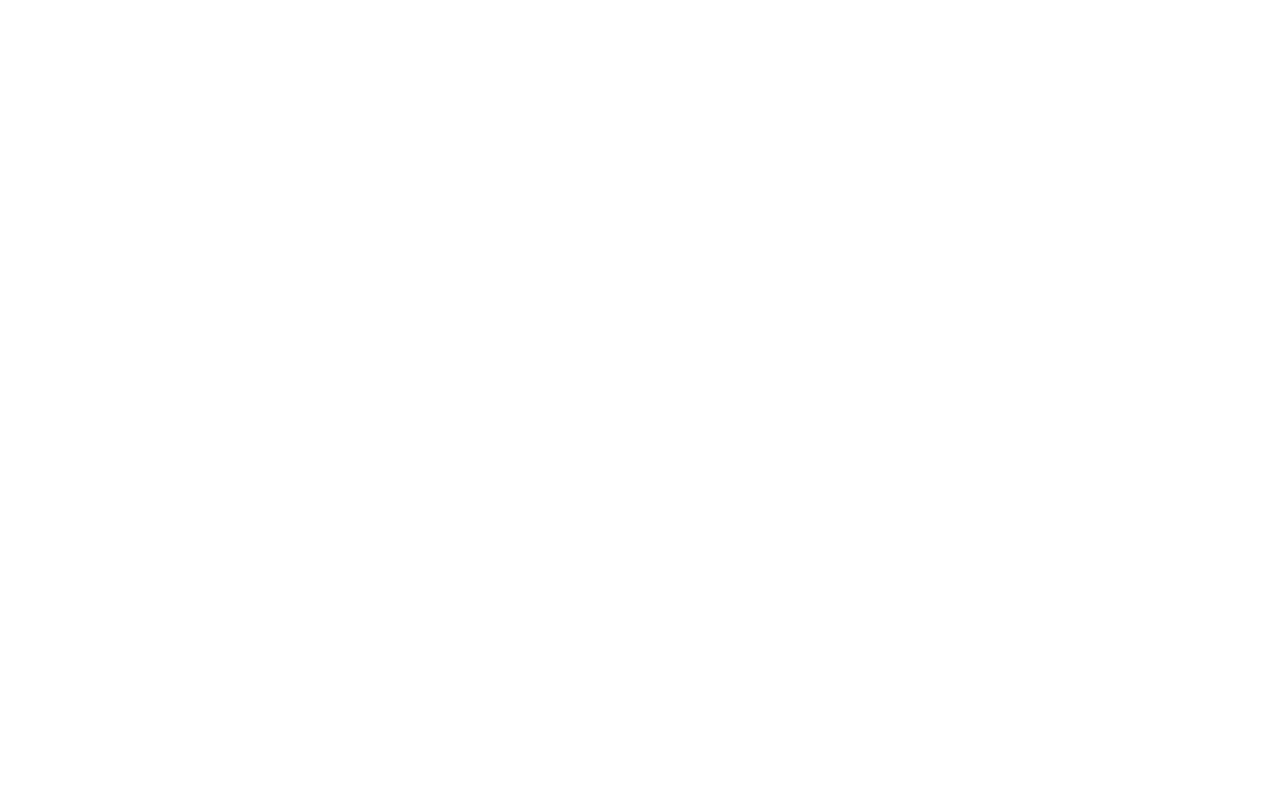
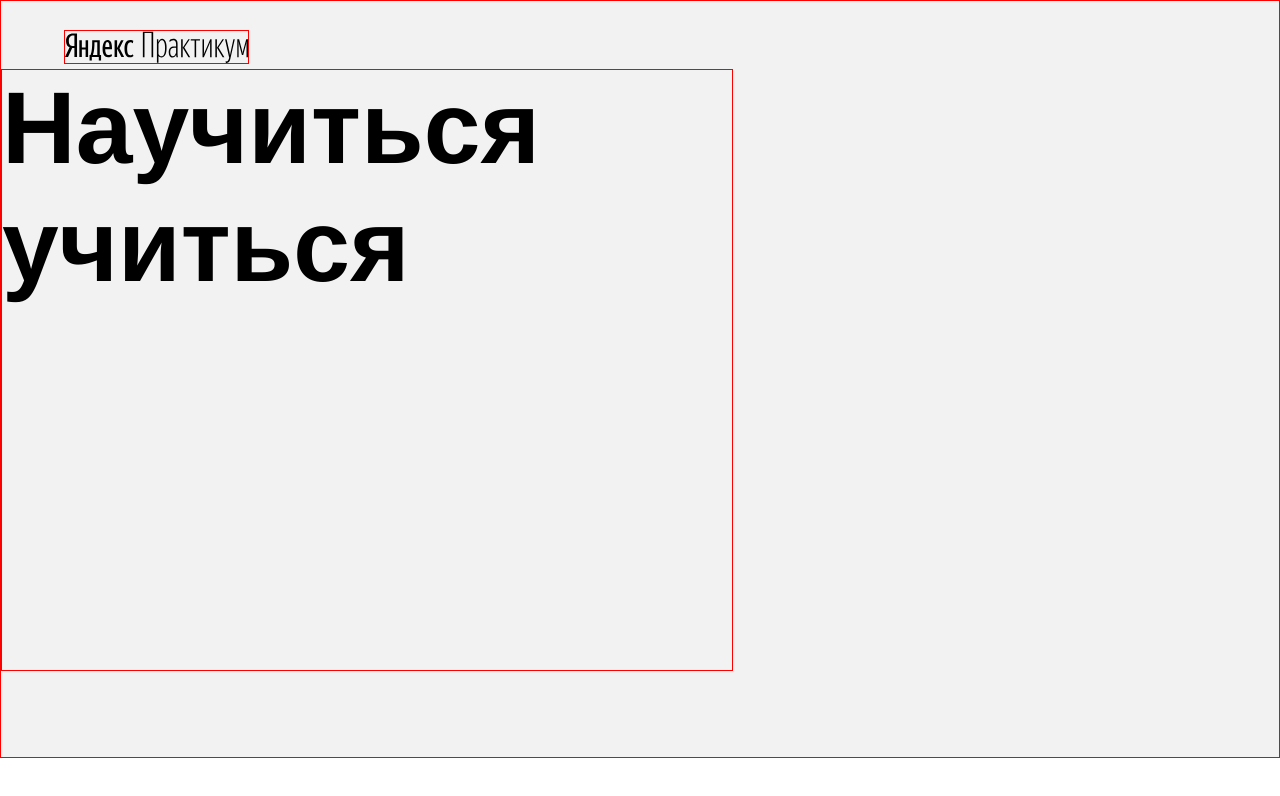
Before and after one commit to LaAnastasiaLa/how-to-learn, a plain HTML site: page index.html in a window 1280 px wide. Drawn offline with Linux system fonts and the light colour scheme.

Commit message:
logo was added

```diff
--- a/index.html
+++ b/index.html
@@ -2,13 +2,16 @@
 <html lang="ru">
 <head>
   <meta charset="UTF-8">
+  <link rel="stylesheet" href="./styles/style.css">
+  <link rel="stylesheet" href="./styles/normalize.css">
   <meta name="viewport" content="width=device-width, initial-scale=1.0">
   <title>Научиться учиться</title>
 </head>
 <body>
   <div class="page">
     <header class="header">
-
+      <div class="logo logo_place_header"></div>
+      <h1 class="header header_title">Научиться учиться</h1>
     </header>
     <main class="content">
       <section class="description">
--- a/styles/style.css
+++ b/styles/style.css
@@ -13,7 +13,38 @@
   height: 100vh;
   min-height: 600px;
   max-height: 756px;
+
   /* выше установили ограничения для секции */
+
+  background-color: #f2f2f2;
+  border: 1px solid red;
+
+}
+
+.logo{
+  z-index: 0;
+  height: 32px;
+  width: 183px;
+  border: 1px solid red;
+  background-size: contain;
+  background-repeat: no-repeat;
+  background-image: url('../images/logo_place_header.svg');
+}
+
+.logo_place_header{
+  position:absolute;
+  top: 30px;
+  left: 64px;
+}
+
+.header_title{
+  width: 730px;
+  height: 96px;
+  font-size: 102px;
+  font-style: bold;
+  display: flex;
+  justify-content: center;
+  left: 64px;
 }
 
 /* ниже мы привели пример двух селекторов, чтобы вы вспомнили запись элемента */
```
